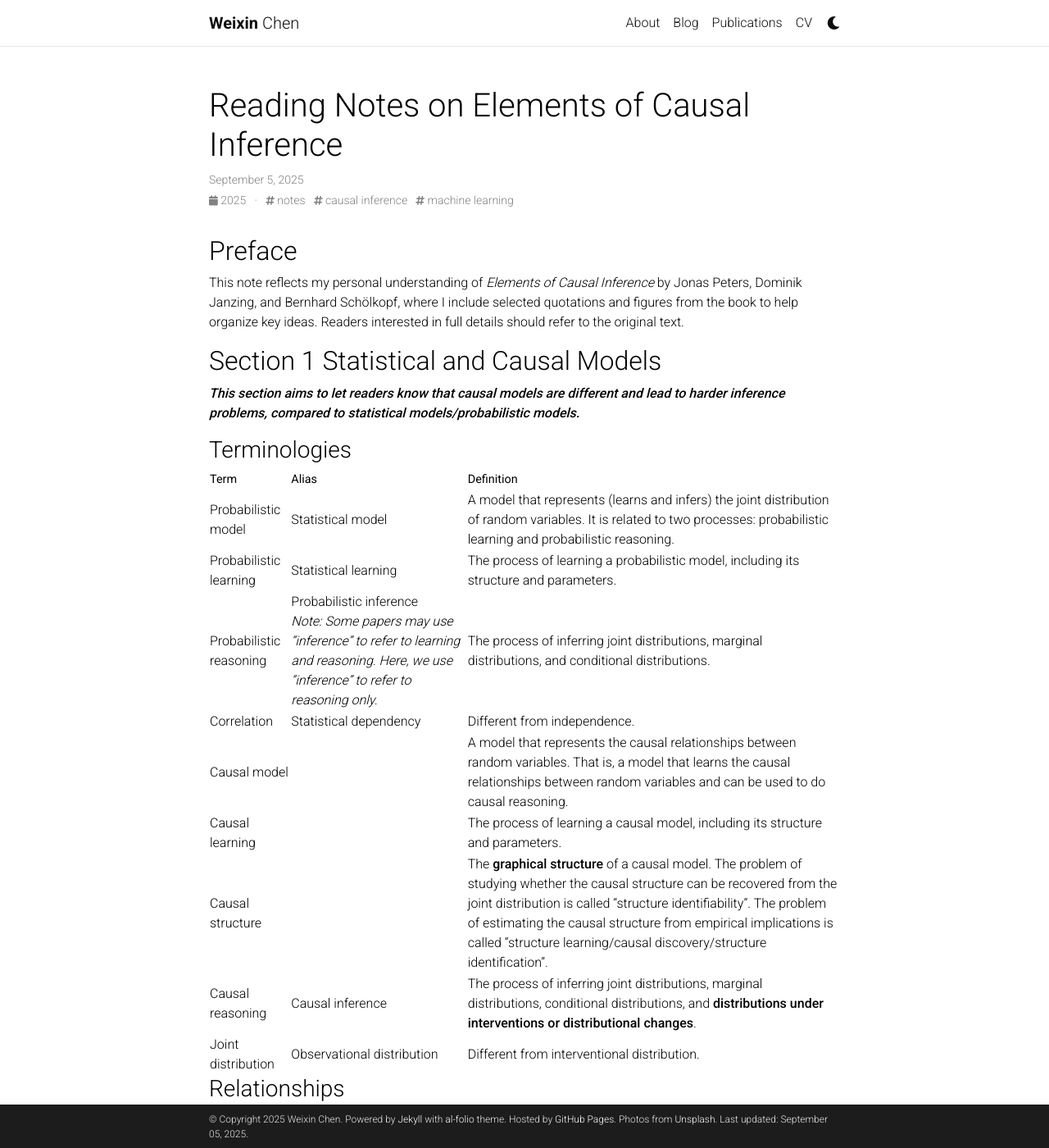
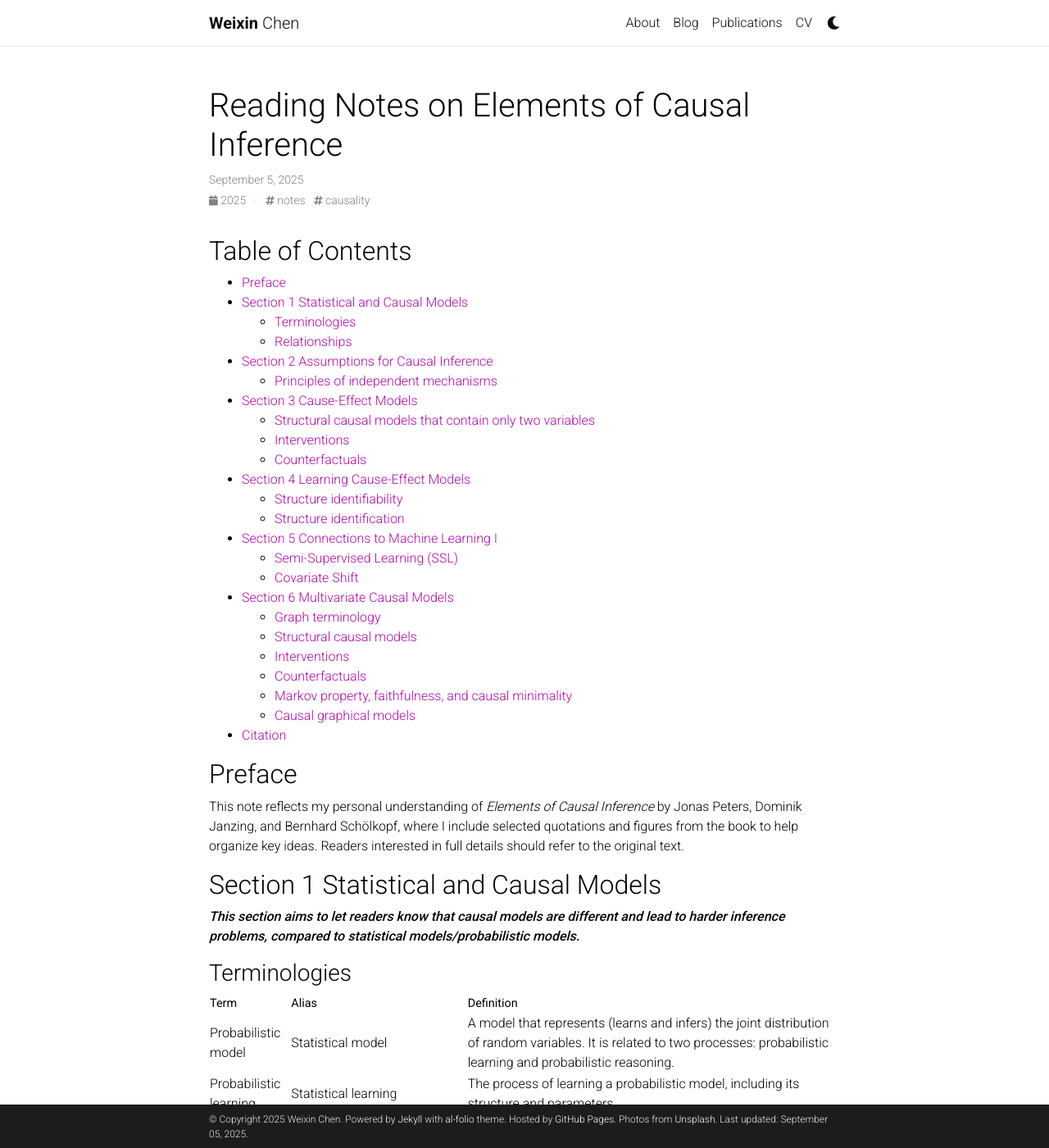
Before and after one commit to chenweixin107/chenweixin107.github.io, a Jekyll site: the page built from _posts/2025-09-05-causal-inference-notes.md, in a window 1280 px wide and 1400 px high. Shown: the whole window at 82% size. Built offline with Jekyll 4.4.1, drawn with Linux system fonts in a browser that asks for light colours; comment, search, counter and statistics services are not loaded; a style sheet for code colours, icons or effects is not loaded; some of the changed text lies outside the part shown.

Commit message:
Update 2025-09-05-causal-inference-notes.md

```diff
--- a/_posts/2025-09-05-causal-inference-notes.md
+++ b/_posts/2025-09-05-causal-inference-notes.md
@@ -3,8 +3,15 @@ layout: post
 title: Reading Notes on Elements of Causal Inference
 date: 2025-09-05 07:30:00
 description: Personal reading notes and key insights from Elements of Causal Inference by Jonas Peters, Dominik Janzing, and Bernhard Schölkopf
-tags: [notes, causal inference, machine learning]
+tags: [notes, causality]
+toc: true
 ---
+
+## Table of Contents
+{:.no_toc}
+
+* TOC
+{:toc}
 
 ## Preface
 
@@ -34,7 +41,7 @@ This note reflects my personal understanding of *Elements of Causal Inference* b
 
 > Correlation does not imply causation.
 
-If X is correlated with Y, there might not be a **direct** causal relationship between X and Y. Instead,
+If $$X$$ is correlated with $$Y$$, there might not be a **direct** causal relationship between X and Y. Instead,
 
 > The dependency between X and Y admits several causal explanations.
 
```
